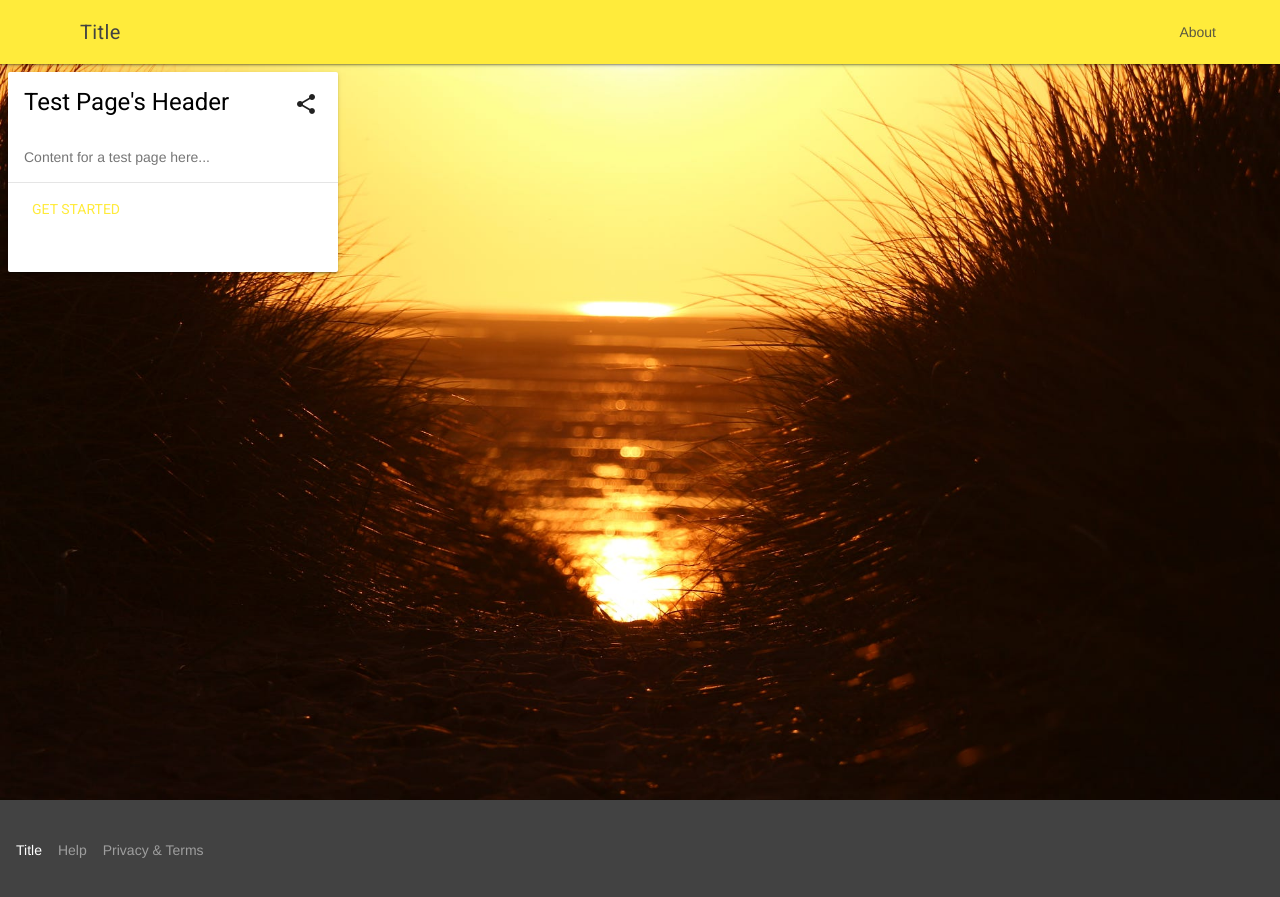
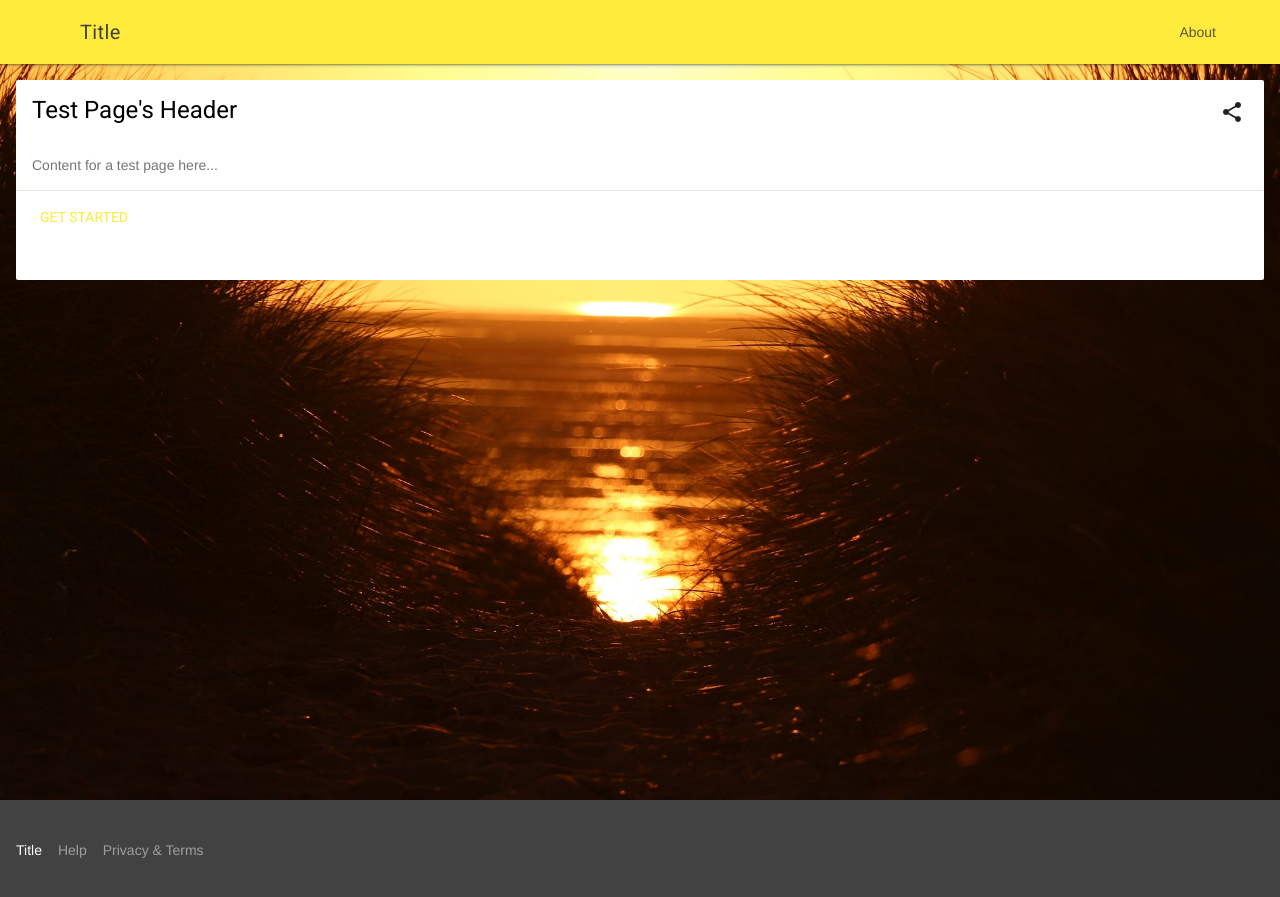
Before and after one commit to vantravel/vantravel.github.io, a Jekyll site: the page built from index.html, in a window 1280 px wide. Shown: the top 897 px of the page. Built offline with Jekyll 4.4.1, drawn with Linux system fonts in a browser that asks for light colours.

Commit message:
Update index.html

```diff
--- a/index.html
+++ b/index.html
@@ -2,7 +2,7 @@
 layout: default
 title: Van Travel
 ---
-<div class="mdl-card mdl-shadow--2dp">
+<div class="mdl-card mdl-cell mdl-cell--12-col">
   <div class="mdl-card__title">
     <h2 class="mdl-card__title-text">Test Page's Header</h2>
   </div>
```
